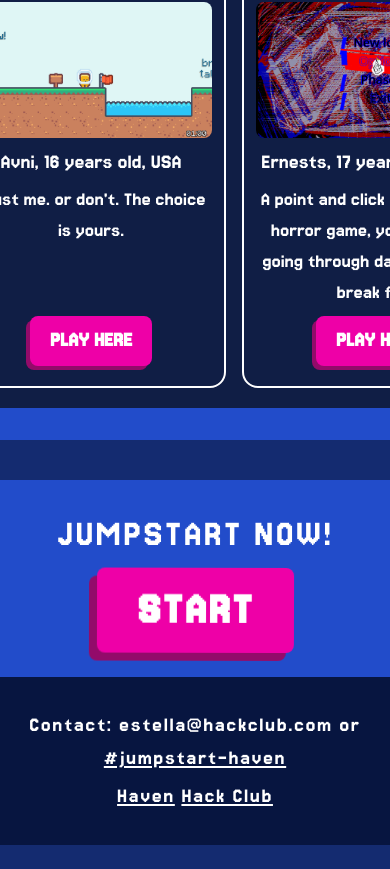
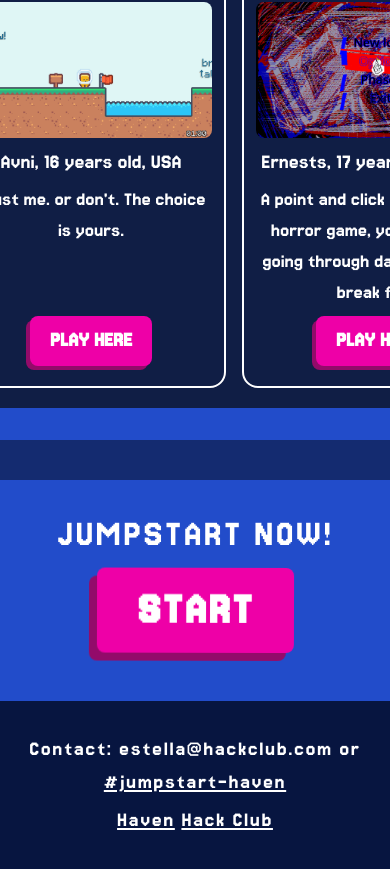
Before and after one commit to themagicfrog/jumpstart-haven, a Next.js app: page / in a window 390 px wide. Shown: the part 2004-2873 px from the top of the page. Before the commit the page ends 2849 px from the top, so only its background shows below. Built offline with nearby package versions, Linux system fonts and the light colour scheme; a web font is replaced by a local one.

Commit message:
like some margin

```diff
--- a/app/globals.css
+++ b/app/globals.css
@@ -331,7 +331,7 @@ h1, h2, h3, h4, h5, h6, p {
 
   /* --- start + footer --- */
   .start-section {
-    padding: 1.5rem 1rem !important;
+    padding: 1.5rem 1rem 3rem !important;
   }
 
   .start-title {
--- a/components/Start.tsx
+++ b/components/Start.tsx
@@ -18,7 +18,7 @@ const buttonStyle = {
 export default function Start() {
   return (
     <section>
-      <div className="start-section" style={{ backgroundColor: '#224CCA', padding: '1.75rem 3rem', display: 'flex', flexDirection: 'column', justifyContent: 'center', alignItems: 'center', gap: '0rem' }}>
+      <div className="start-section" style={{ backgroundColor: '#224CCA', padding: '1.75rem 3rem 5rem', display: 'flex', flexDirection: 'column', justifyContent: 'center', alignItems: 'center', gap: '0rem' }}>
         <h2 className="start-title" style={{ color: 'white', fontSize: '5rem', textAlign: 'center', margin: 0, marginBottom: '0.25rem', letterSpacing: '0.15rem' }}>JUMPSTART NOW!</h2>
         <div className="start-button-container" style={{ display: 'flex', alignItems: 'center', justifyContent: 'center', gap: '0.75rem' }}>
           <Image src="/assets/explanation-diamond.svg" alt="Diamond" width={145} height={132} className="header-character hide-mobile" />
```
